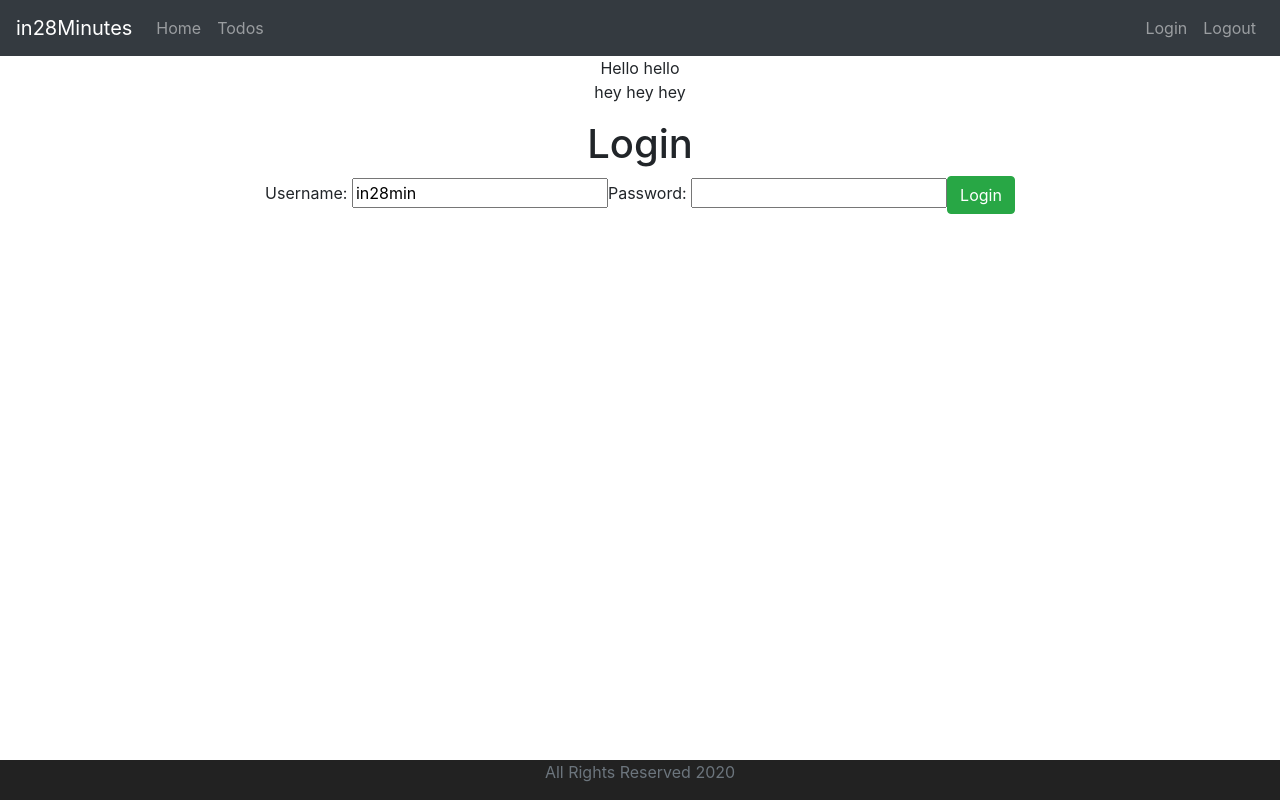
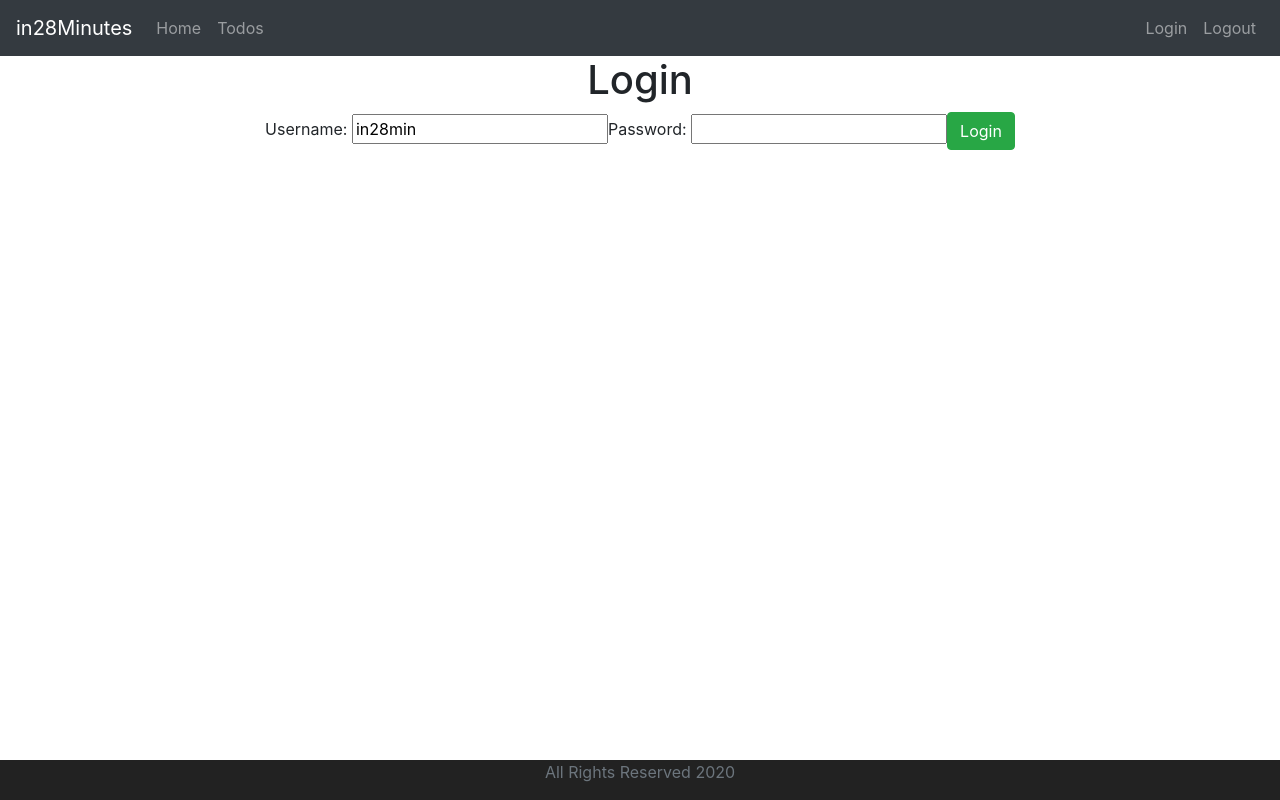
Before and after one commit to hansitharaka/Todo-app-tutorial, a React (Create React App) app in the folder frontend/todo-app/: page / in a window 1280 px wide. Built offline with nearby package versions, Linux system fonts and the light colour scheme.

Commit message:
test commit from Intellij

```diff
--- a/frontend/todo-app/src/App.js
+++ b/frontend/todo-app/src/App.js
@@ -59,13 +59,6 @@ class HeaderComponent extends Component {
                         {<li><Link to={'/logout'} className="nav-link" onClick={AuthenticationService.logout}>Logout</Link></li>}
                     </ul>
                 </nav>
-
-                {/*delete these laters*/}
-                <div>
-                    Hello hello
-                    <p>hey hey hey</p>
-                </div>
-
             </header>
         )
     }
```
